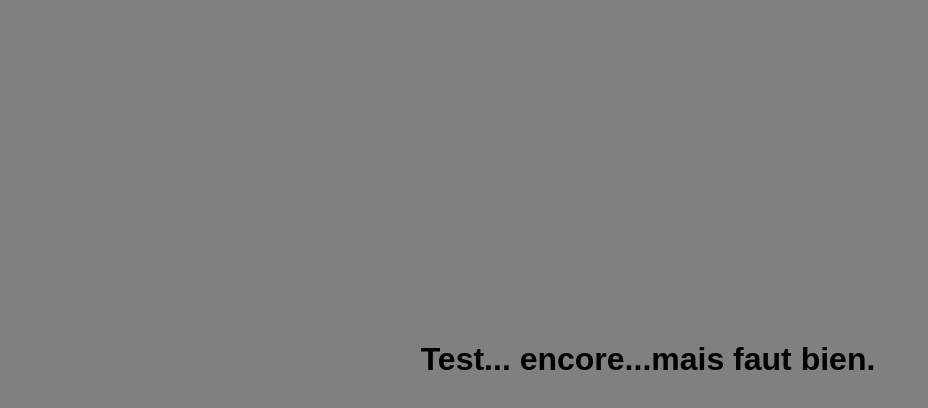
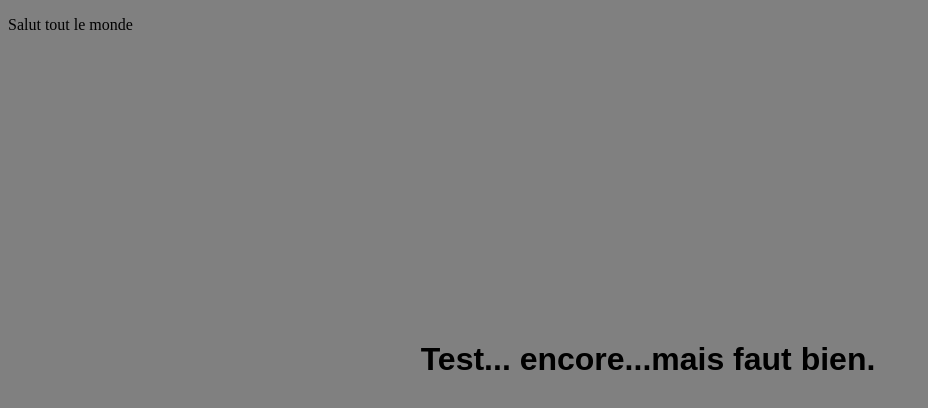
Before and after one commit to CyanJade-Fox/Test02, a plain HTML site: page index.html in a window 1280 px wide. Shown: the whole page, without its empty margins (0-928 px from the left). Drawn offline with Linux system fonts and the light colour scheme.

Commit message:
Rajout de paragraphe

```diff
--- a/index.html
+++ b/index.html
@@ -6,6 +6,8 @@
 </head>
 <body>
     <h1>Test... encore...mais faut bien.</h1>
+
+    <p>Salut tout le monde</p>
 
     <style type="text/css">
         body{
```
